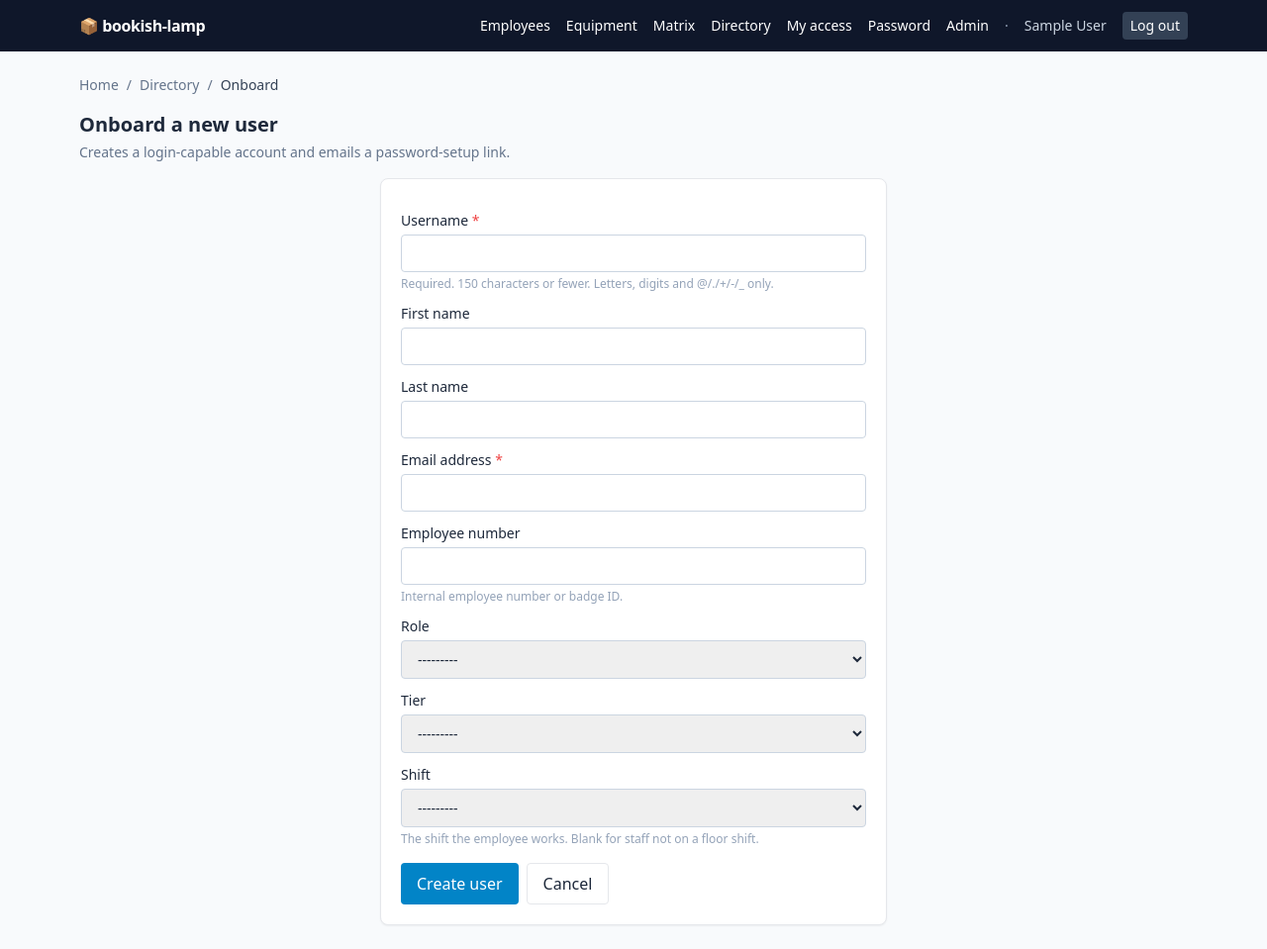
After one commit to ApexFutz/bookish-lamp, a Django app: page /directory/new/ in a window 1280 px wide. The commit adds this page. Shown: the whole page at 99% size. Run offline with Django 5.2, Linux system fonts and the light colour scheme; the visitor is signed in with stand-in values (Sample User, id 1); data that the repository does not hold is empty; some libraries are stand-ins or nearby versions.

Commit message:
Add onboard-a-new-user flow (#24)
- /directory/new/ (managers only): create a login-capable user with initial role, tier,
  and shift via OnboardUserForm. Tier-gated (can't onboard above your own tier) and audited
  (user.create).
- Password setup: the account gets a random password and an emailed set-password link
  (reuses the #10 password-reset templates), so the new user chooses their own password.
- "+ Onboard user" button on the directory. OnboardUserTests cover form load, create +
  email + audit, can't-exceed-own-tier, and non-manager 403. Suite 41/41.

Co-Authored-By: Claude Opus 4.8 <noreply@anthropic.com>

```diff
--- /dev/null
+++ b/access/forms.py
@@ -0,0 +1,28 @@
+from django import forms
+
+from .models import User
+
+_INPUT = "w-full rounded border border-slate-300 px-3 py-2 text-sm"
+
+
+class OnboardUserForm(forms.ModelForm):
+    """Create a login-capable user with an initial role, tier, and shift (issue #24)."""
+
+    class Meta:
+        model = User
+        fields = [
+            "username",
+            "first_name",
+            "last_name",
+            "email",
+            "employee_number",
+            "role",
+            "tier",
+            "shift",
+        ]
+
+    def __init__(self, *args, **kwargs):
+        super().__init__(*args, **kwargs)
+        for field in self.fields.values():
+            field.widget.attrs.setdefault("class", _INPUT)
+        self.fields["email"].required = True  # needed to send the password-setup link
--- /dev/null
+++ b/access/templates/access/user_create.html
@@ -0,0 +1,32 @@
+{% extends "base.html" %}
+{% block title %}Onboard user · bookish-lamp{% endblock %}
+{% block content %}
+<div class="mb-4 flex items-center gap-2 text-sm text-slate-500">
+  <a href="{% url 'home' %}" class="hover:text-sky-600">Home</a> <span>/</span>
+  <a href="{% url 'directory' %}" class="hover:text-sky-600">Directory</a> <span>/</span>
+  <span class="text-slate-700 font-medium">Onboard</span>
+</div>
+<h1 class="text-xl font-semibold mb-1">Onboard a new user</h1>
+<p class="text-sm text-slate-500 mb-4">Creates a login-capable account and emails a password-setup link.</p>
+
+<form method="post" class="mx-auto max-w-lg space-y-3 rounded-lg border bg-white p-5 shadow-sm">
+  {% csrf_token %}
+  {% if form.non_field_errors %}
+    <div class="rounded border border-red-300 bg-red-50 px-3 py-2 text-sm text-red-800">{{ form.non_field_errors }}</div>
+  {% endif %}
+  {% for field in form %}
+    <div>
+      <label class="block text-sm font-medium mb-1" for="{{ field.id_for_label }}">
+        {{ field.label }}{% if field.field.required %} <span class="text-red-500">*</span>{% endif %}
+      </label>
+      {{ field }}
+      {% if field.help_text %}<p class="mt-1 text-xs text-slate-400">{{ field.help_text }}</p>{% endif %}
+      {% for e in field.errors %}<p class="mt-1 text-xs text-red-700">{{ e }}</p>{% endfor %}
+    </div>
+  {% endfor %}
+  <div class="flex gap-2 pt-1">
+    <button class="rounded bg-sky-600 px-4 py-2 text-white font-medium hover:bg-sky-700">Create user</button>
+    <a href="{% url 'directory' %}" class="rounded border px-4 py-2 hover:bg-slate-50">Cancel</a>
+  </div>
+</form>
+{% endblock %}
--- a/access/urls.py
+++ b/access/urls.py
@@ -8,6 +8,7 @@ urlpatterns = [
     path("matrix/", views.matrix, name="matrix"),
     # Directory
     path("directory/", views.directory, name="directory"),
+    path("directory/new/", views.user_create, name="user_create"),
     path("directory/<int:pk>/", views.user_detail, name="user_detail"),
     # Employees (specific routes before the <shift> catch-all)
     path("employees/", views.employees_index, name="employees_index"),
--- a/access/views.py
+++ b/access/views.py
@@ -12,14 +12,17 @@ read-time fail-safe engine in services.py. Mutations are permission-gated (can_m
 
 from django.contrib import messages
 from django.contrib.auth.decorators import login_required
+from django.contrib.auth.forms import PasswordResetForm
 from django.core.paginator import Paginator
 from django.db.models import Q
 from django.shortcuts import get_object_or_404, redirect, render
 from django.utils import timezone
+from django.utils.crypto import get_random_string
 from django.utils.http import url_has_allowed_host_and_scheme
 from django.utils.text import slugify
 from django.views.decorators.http import require_POST
 
+from .forms import OnboardUserForm
 from .models import AccessAuditLog, Qualification, Role, Tier, User, UserQualification
 from .services import can_grant, can_manage, effective_permission_codes, require_permission
 
@@ -396,6 +399,7 @@ def directory(request):
             "shift": shift,
             "qualification": qual_id,
         },
+        "can_manage": can_manage(request.user),
     }
     return render(request, "access/directory.html", context)
 
@@ -433,6 +437,52 @@ def user_detail(request, pk):
     return render(request, "access/user_detail.html", context)
 
 
+@login_required
+@require_permission(MANAGE)
+def user_create(request):
+    """Onboard a new login-capable user with role/tier/shift; emails a password-setup link (#24)."""
+    if request.method == "POST":
+        form = OnboardUserForm(request.POST)
+        if form.is_valid():
+            new_user = form.save(commit=False)
+            tier = new_user.tier
+            # Tier rule: you cannot create a user at a tier higher than your own.
+            if (
+                tier is not None
+                and not request.user.is_superuser
+                and (request.user.tier is None or tier.level > request.user.tier.level)
+            ):
+                form.add_error("tier", "You cannot assign a tier higher than your own.")
+            else:
+                # Random unguessable password so the account is active and the reset flow
+                # can email a link; the new user then sets their own password via that link.
+                new_user.set_password(get_random_string(40))
+                new_user.save()
+                AccessAuditLog.record(
+                    actor=request.user,
+                    target=new_user,
+                    action="user.create",
+                    detail=new_user.role.name if new_user.role else "",
+                )
+                # Trigger initial password setup by reusing the password-reset email flow (#10).
+                reset = PasswordResetForm({"email": new_user.email})
+                if reset.is_valid():
+                    reset.save(
+                        request=request,
+                        use_https=request.is_secure(),
+                        email_template_name="registration/password_reset_email.html",
+                        subject_template_name="registration/password_reset_subject.txt",
+                    )
+                messages.success(
+                    request,
+                    f"Created {new_user}. A password-setup link was sent to {new_user.email}.",
+                )
+                return redirect("user_detail", pk=new_user.pk)
+    else:
+        form = OnboardUserForm()
+    return render(request, "access/user_create.html", {"form": form})
+
+
 # ---------------------------------------------------------------------------- helpers
 def _unique(model, field, base):
     """Return a value based on ``base`` that is unique for ``model.field``."""
```
Also changed, not shown: access/templates/access/directory.html (+6 -1 lines), access/tests.py (+60 -0 lines).
